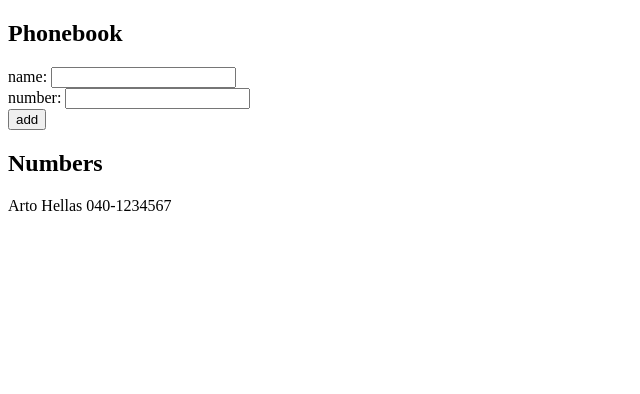
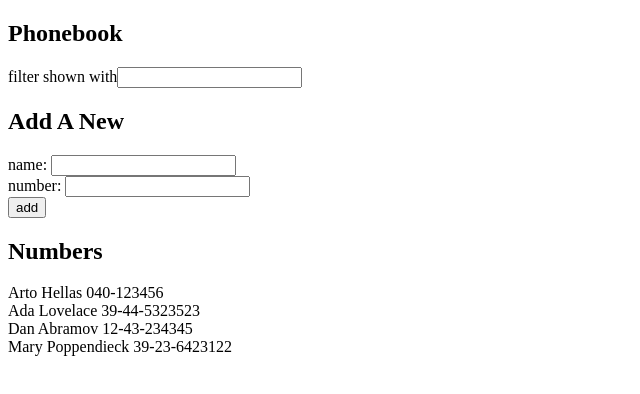
Before and after one commit to patrickrooney09/fsoex2.6-2.10, a React (Vite) app: page / in a window 1280 px wide. Shown: the top 394 px of the page, without its empty margins (0-640 px from the left). Built offline with nearby package versions, Linux system fonts and the light colour scheme.

Commit message:
exercise 2.9 complete

```diff
--- a/src/App.jsx
+++ b/src/App.jsx
@@ -2,10 +2,14 @@ import { useState } from "react";
 
 function App() {
   const [persons, setPersons] = useState([
-    { name: "Arto Hellas", number: "040-1234567" },
+    { name: "Arto Hellas", number: "040-123456", display: "on" },
+    { name: "Ada Lovelace", number: "39-44-5323523", display: "on" },
+    { name: "Dan Abramov", number: "12-43-234345", display: "on" },
+    { name: "Mary Poppendieck", number: "39-23-6423122", display: "on" },
   ]);
   const [newName, setNewName] = useState("");
   const [newNumber, setNewNumber] = useState("");
+  const [search, setSearch] = useState("");
 
   const addName = (event) => {
     event.preventDefault();
@@ -42,9 +46,29 @@ function App() {
     setNewNumber(event.target.value);
   };
 
+  const handleSearch = (event) => {
+    event.preventDefault();
+    setSearch(event.target.value);
+    const lowerCaseSearch = event.target.value.toLowerCase();
+    persons.map((currentPerson) => {
+      if (!currentPerson.name.toLowerCase().includes(lowerCaseSearch)) {
+        currentPerson.display = "off";
+      } else {
+        currentPerson.display = "on";
+      }
+    });
+  };
+
   return (
     <div>
       <h2>Phonebook</h2>
+      <form>
+        <div>
+          filter shown with
+          <input value={search} onChange={handleSearch}></input>
+        </div>
+      </form>
+      <h2>Add A New</h2>
       <form onSubmit={addName}>
         <div>
           name: <input value={newName} onChange={handleNameChange} />
@@ -59,11 +83,13 @@ function App() {
       <h2>Numbers</h2>
 
       {persons.map((currentPerson) => {
-        return (
-          <div key={currentPerson.name}>
-            {currentPerson.name} {currentPerson.number}
-          </div>
-        );
+        if (currentPerson.display === "on") {
+          return (
+            <div key={currentPerson.name}>
+              {currentPerson.name} {currentPerson.number}
+            </div>
+          );
+        }
       })}
     </div>
   );
```
